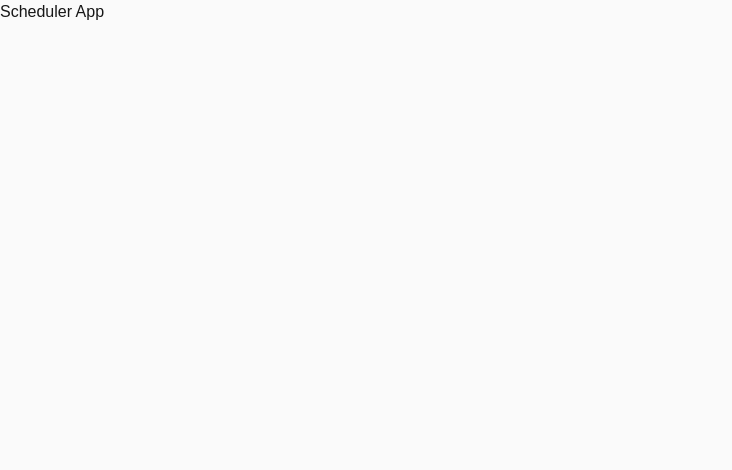
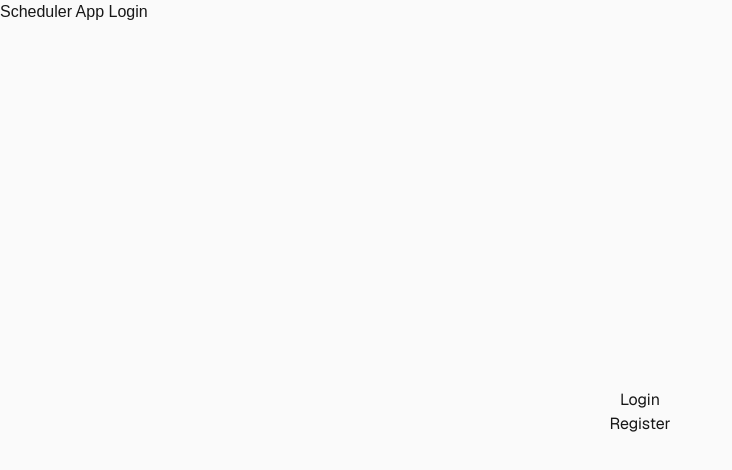
Before and after one commit to SantinoGiordano/calander_app, a Next.js app: page / in a window 1280 px wide. Shown: the top 470 px of the page, without its empty margins (0-732 px from the left). Built offline with nearby package versions, Linux system fonts and the light colour scheme.

Commit message:
base of auth system

```diff
--- a/app/page.tsx
+++ b/app/(auth)/page.tsx
@@ -1,11 +1,15 @@
 import Image from "next/image";
+import router from "next/navigation";
 
 export default function Home() {
   return (
     <>
-      <div className="bg-zinc-50">Scheduler App</div>
+      <div className="bg-zinc-50">Scheduler App Login</div>
       <div className="flex flex-col flex-1 items-center justify-center bg-zinc-50 font-sans dark:bg-black">
-
+        <div
+        onclick={() => router.push("/login")}
+        >Login</div>
+        <div>Register</div>
       </div>
     </>
   );
```
Also changed, not shown: app/(auth)/login/page.tsx (added), app/(auth)/register/page.tsx (added).
